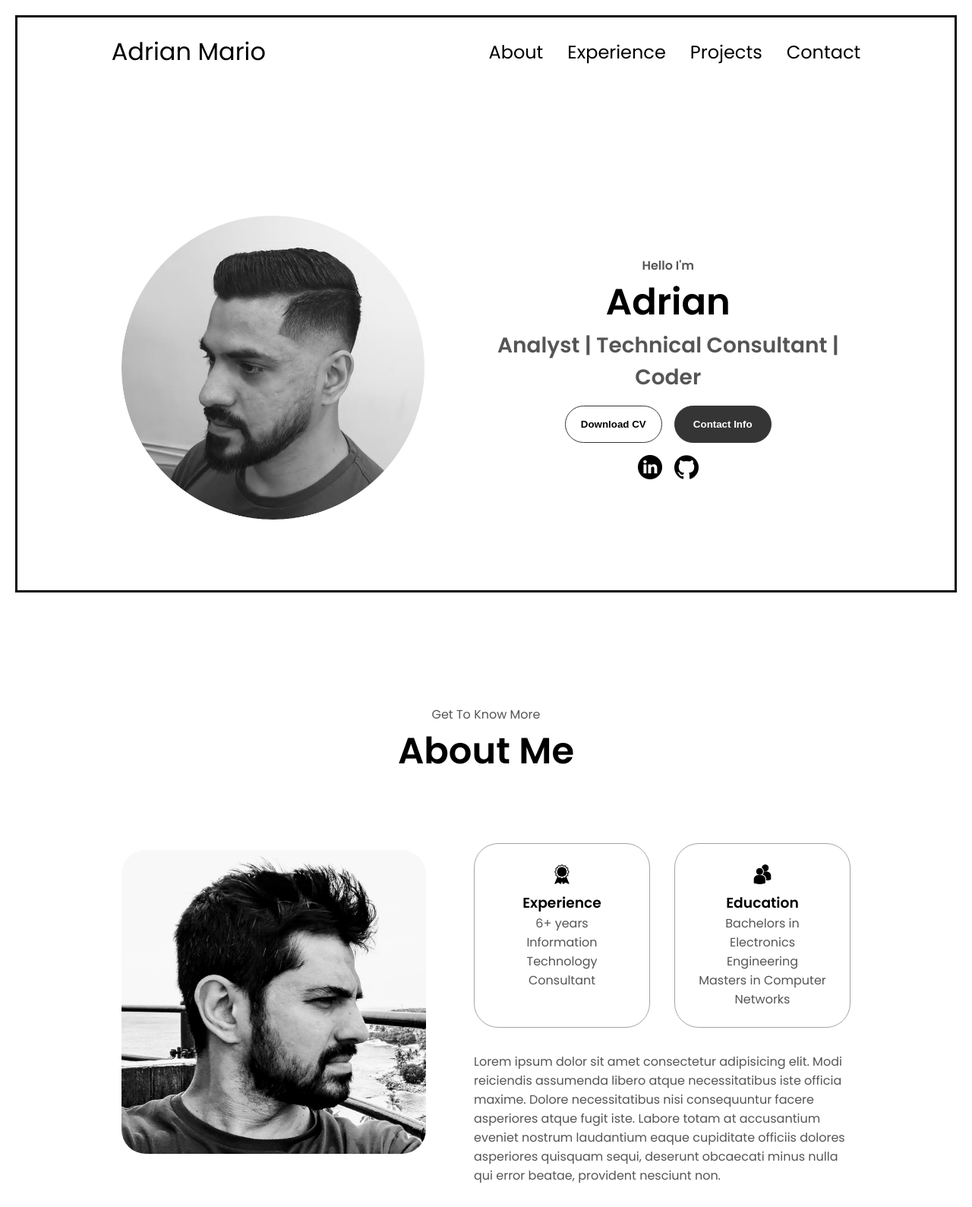
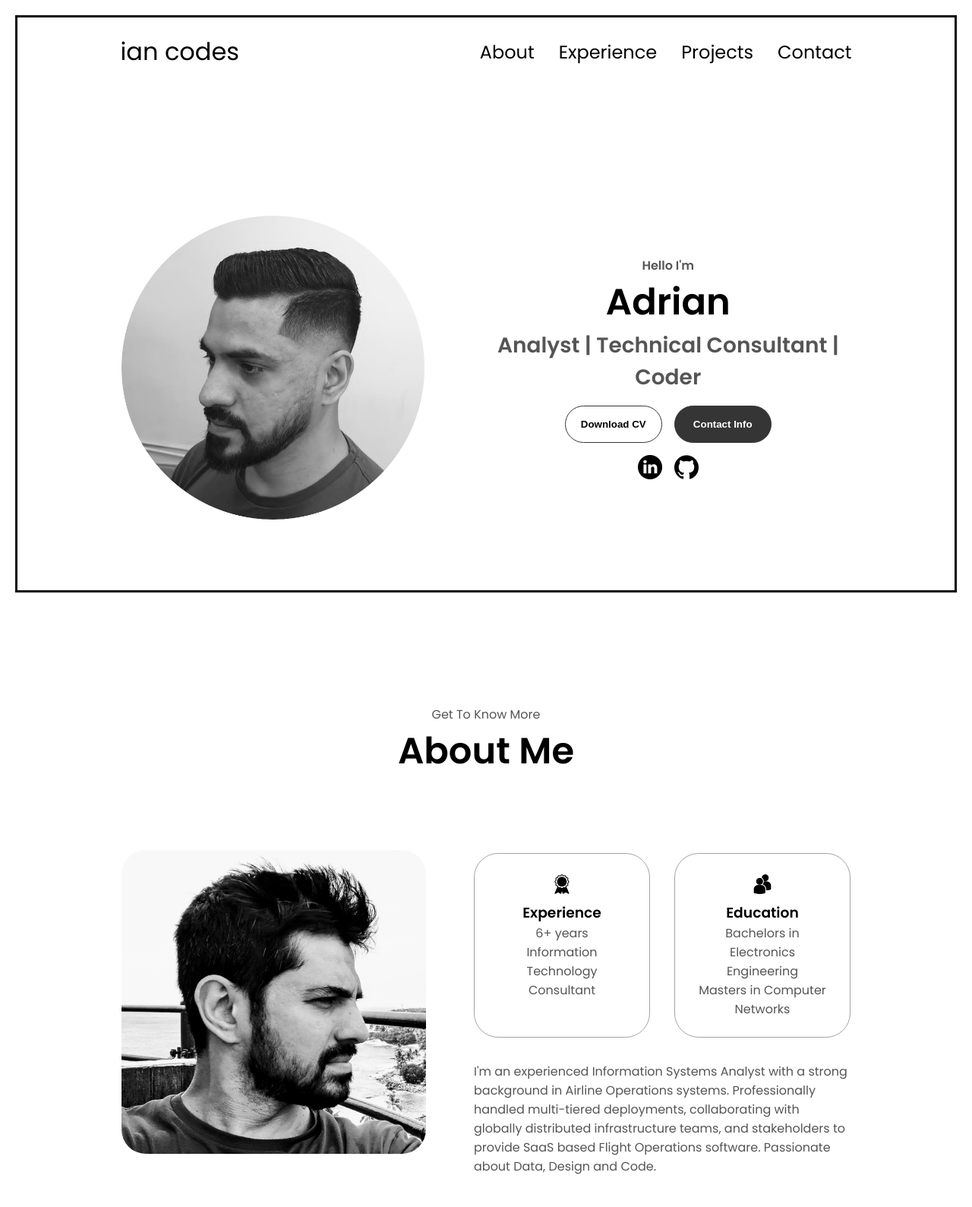
Before and after one commit to adbrian/portfolio1, a plain HTML site: page index.html in a window 1280 px wide. Shown: the top 1589 px of the page at 76% size. Drawn offline with Linux system fonts and the light colour scheme.

Commit message:
updated description and names

```diff
--- a/index.html
+++ b/index.html
@@ -17,7 +17,7 @@
     <div class="frame_line frame_line-bottom"></div>
   </div>
   <nav id="desktop-nav">
-    <div class="logo">Adrian Mario</div>
+    <div class="logo">ian codes</div>
     <div>
       <ul class="nav-links">
         <li><a href="#about">About</a></li>
@@ -28,7 +28,7 @@
     </div>
   </nav>
   <nav id="hamburger-nav">
-    <div class="logo">ian codes/div>
+    <div class="logo">ian codes</div>
     <div class="hamburger-menu">
       <div class="hamburger-icon" onclick="toggleMenu()">
         <span></span>
@@ -89,10 +89,7 @@
           </div>
         </div>
         <div class="text-container">
-          <p>Lorem ipsum dolor sit amet consectetur adipisicing elit. Modi reiciendis assumenda libero atque necessitatibus
-            iste officia maxime. Dolore necessitatibus nisi consequuntur facere asperiores atque fugit iste. Labore totam
-            at accusantium eveniet nostrum laudantium eaque cupiditate officiis dolores asperiores quisquam sequi,
-            deserunt obcaecati minus nulla qui error beatae, provident nesciunt non.
+          <p>I'm an experienced Information Systems Analyst with a strong background in Airline Operations systems. Professionally handled multi-tiered deployments, collaborating with globally distributed infrastructure teams, and stakeholders to provide SaaS based Flight Operations software. Passionate about Data, Design and Code.
           </p>
         </div>
       </div>
--- a/style.css
+++ b/style.css
@@ -9,6 +9,7 @@
 
 body {
   font-family: "Poppins", sans-serif;
+  /* background-color: #9b9b9b; */
 }
 
 html {
```
